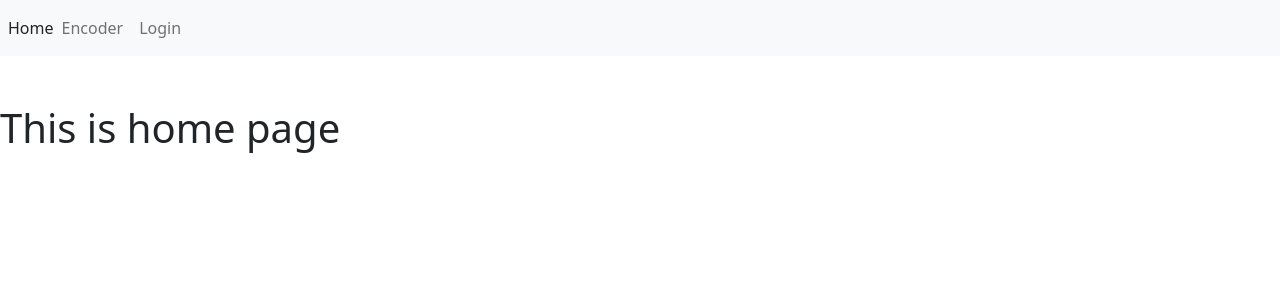
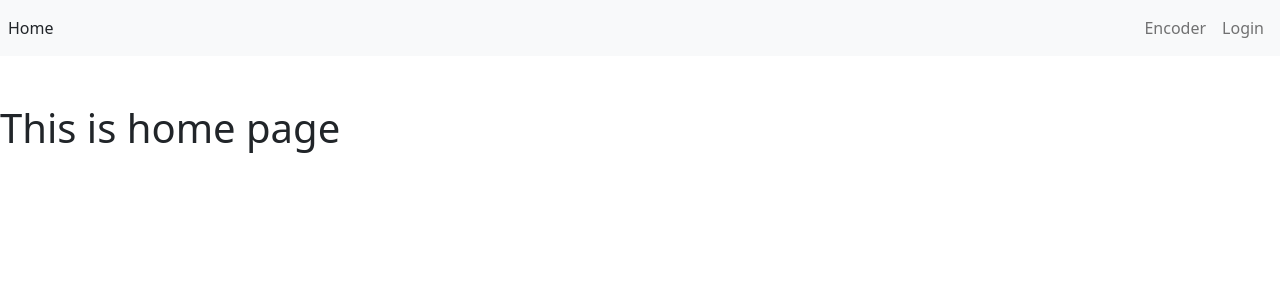
Before and after one commit to Branimir026/code-challenge-frontend, a Vue app: page / in a window 1280 px wide. Shown: the top 300 px of the page. Built offline with nearby package versions, Linux system fonts and the light colour scheme.

Commit message:
css change to sepatare items in navigation

```diff
--- a/src/components/NavbarComp.vue
+++ b/src/components/NavbarComp.vue
@@ -44,6 +44,10 @@ export default {
 
 <style scoped>
 
+.navbar-collapse {
+	flex-grow: 0;
+}
+
 @media (min-width: 1024px) {
 
 }
```
